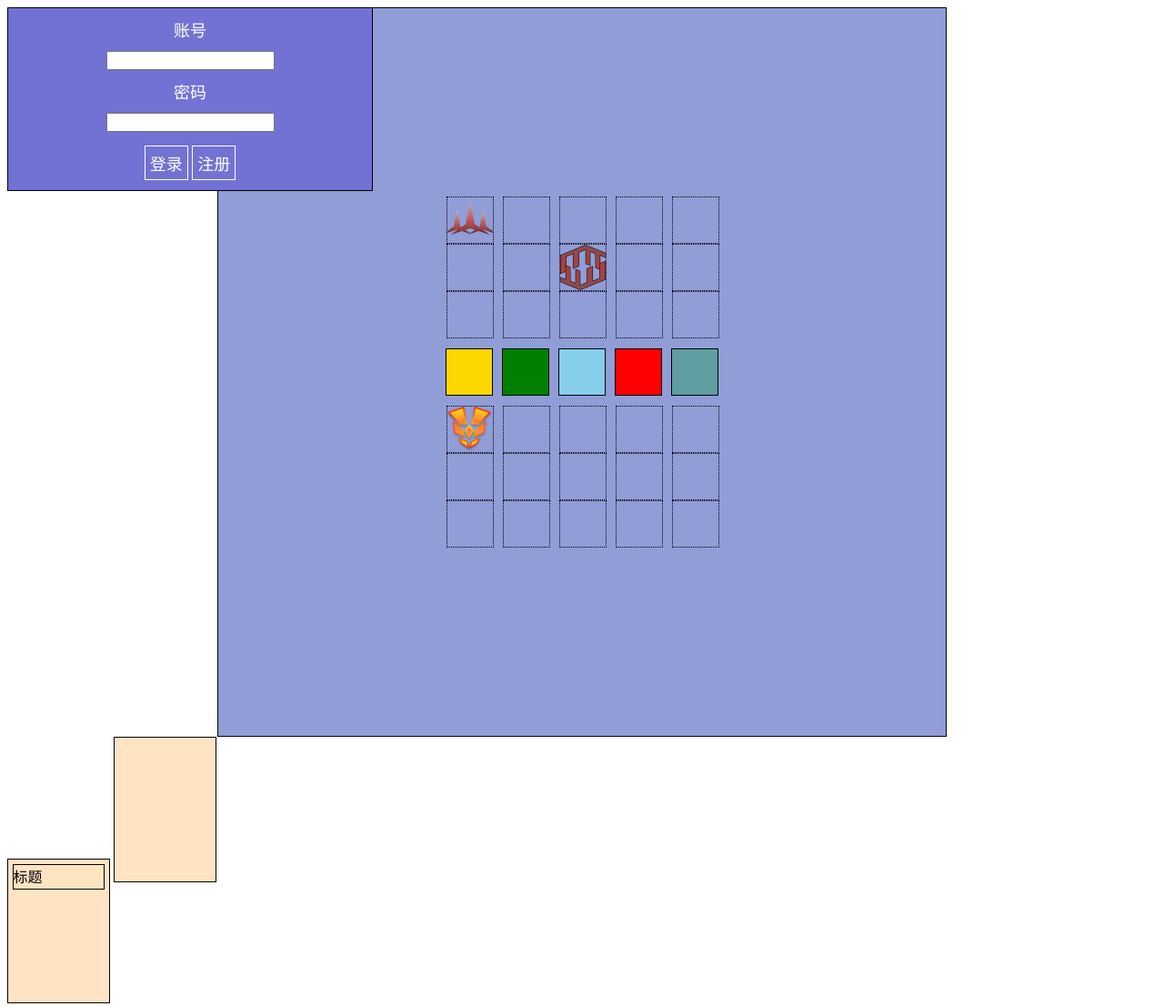
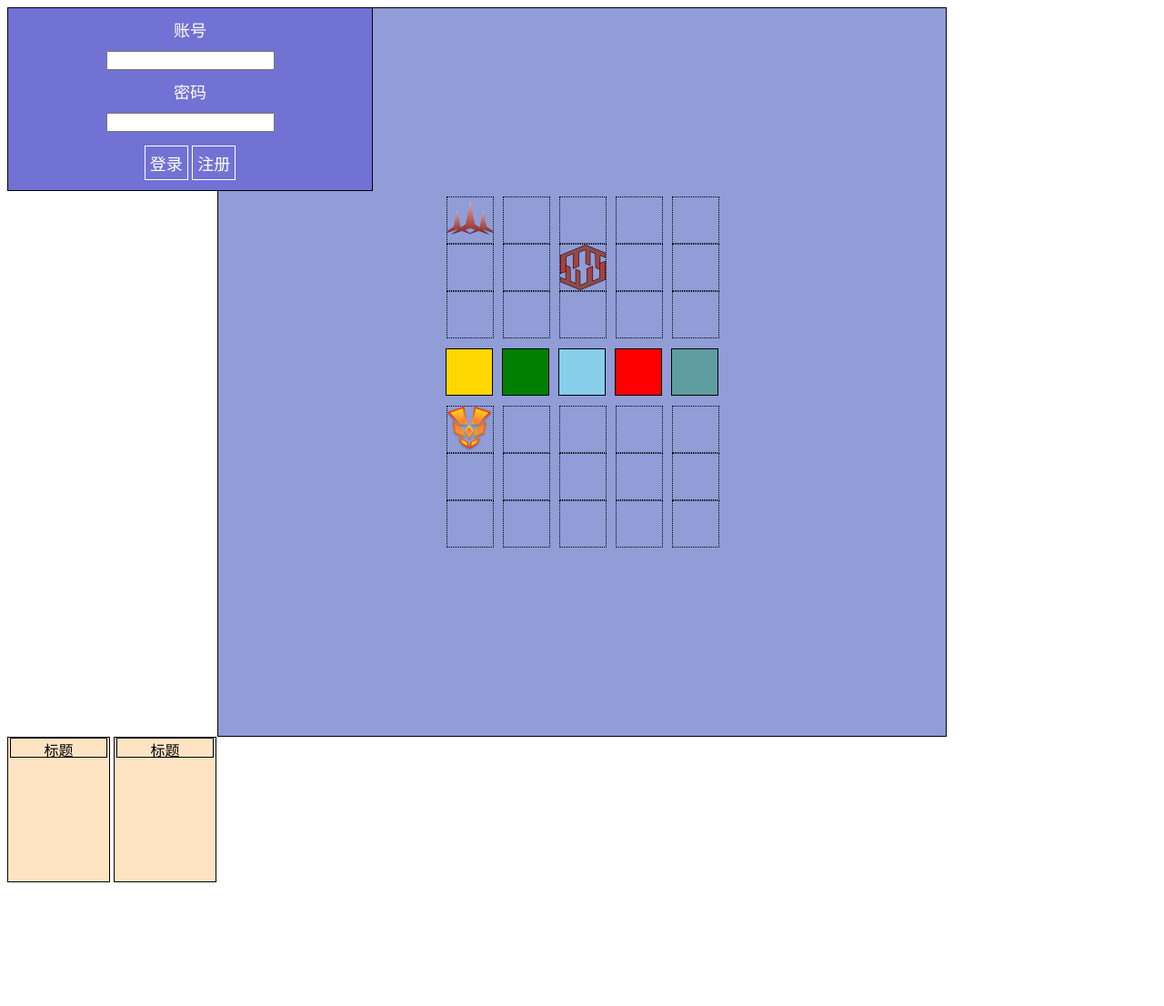
Before and after one commit to lightyear10086/ElementalWarCard, a website: page CardGameIndex.html in a window 1280 px wide. Shown: the whole page at 91% size. After the commit the page ends 978 px from the top, so only its background shows below. Drawn offline with nearby package versions, Linux system fonts and the light colour scheme.

Commit message:
card test

```diff
--- a/CardGameIndex.html
+++ b/CardGameIndex.html
@@ -122,6 +122,8 @@
             display: inline-block;
             transition: all 0.2s;
             user-select: none;
+            position: relative;
+
         }
         .card:hover{
             background-color: burlywood;
@@ -130,11 +132,12 @@
             background-color: chocolate;
         }
         .cardtitle{
-            height: 26px;
-            width: 90%;
+            height: 20px;
+            width: 95%;
+            text-align: center;
             border: solid 1px;
             margin: auto;
-            margin-top: 5px;
+            vertical-align: middle;
         }
     </style>
 </head>
@@ -222,10 +225,10 @@
     </div>
     <div class="handarea">
         <div class="card">
-            <div class="cardtitle"><span>标题</span></div>
+            <div class="cardtitle">标题</div>
         </div>
         <div class="card">
-
+            <div class="cardtitle">标题</div>
         </div>
     </div>
 
```
